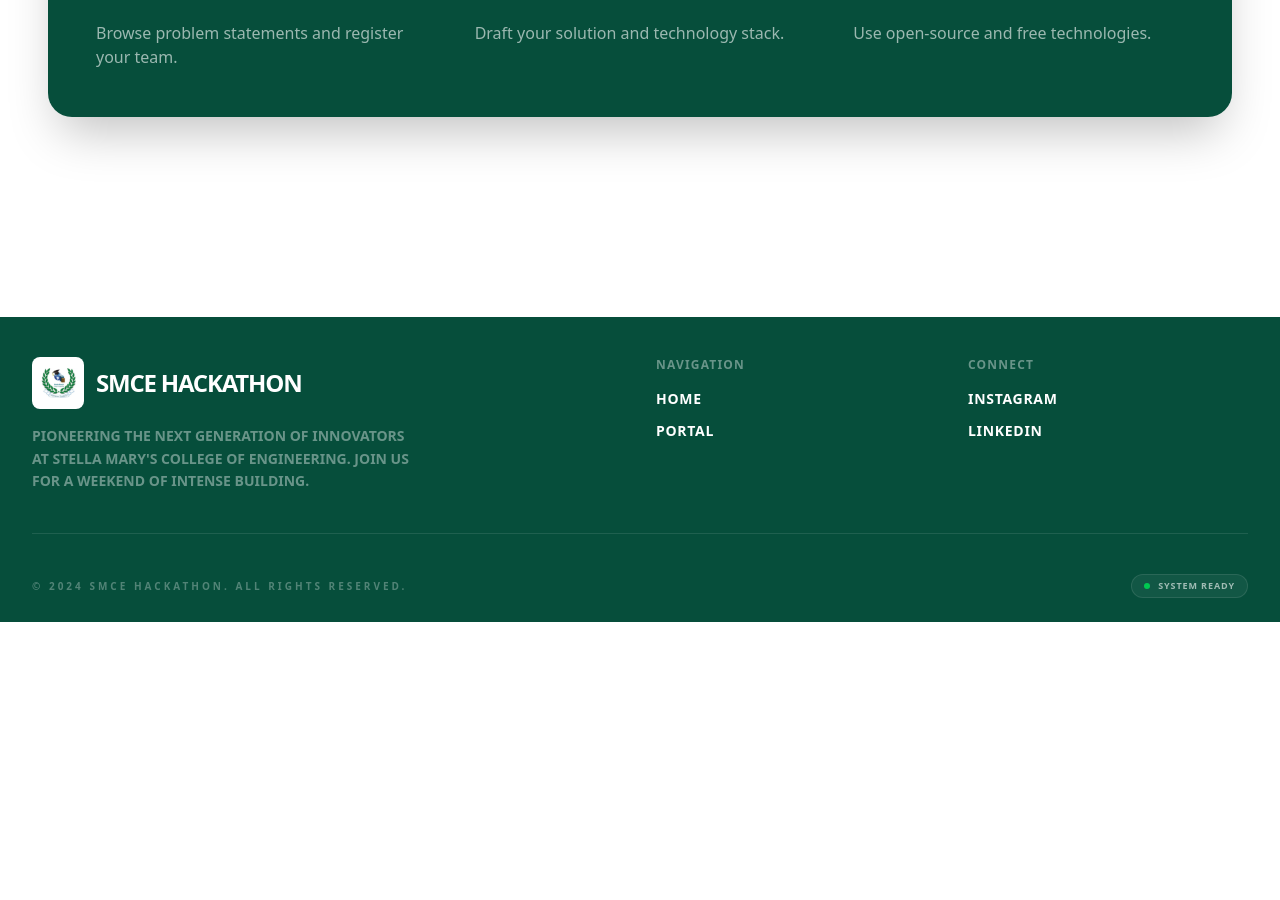
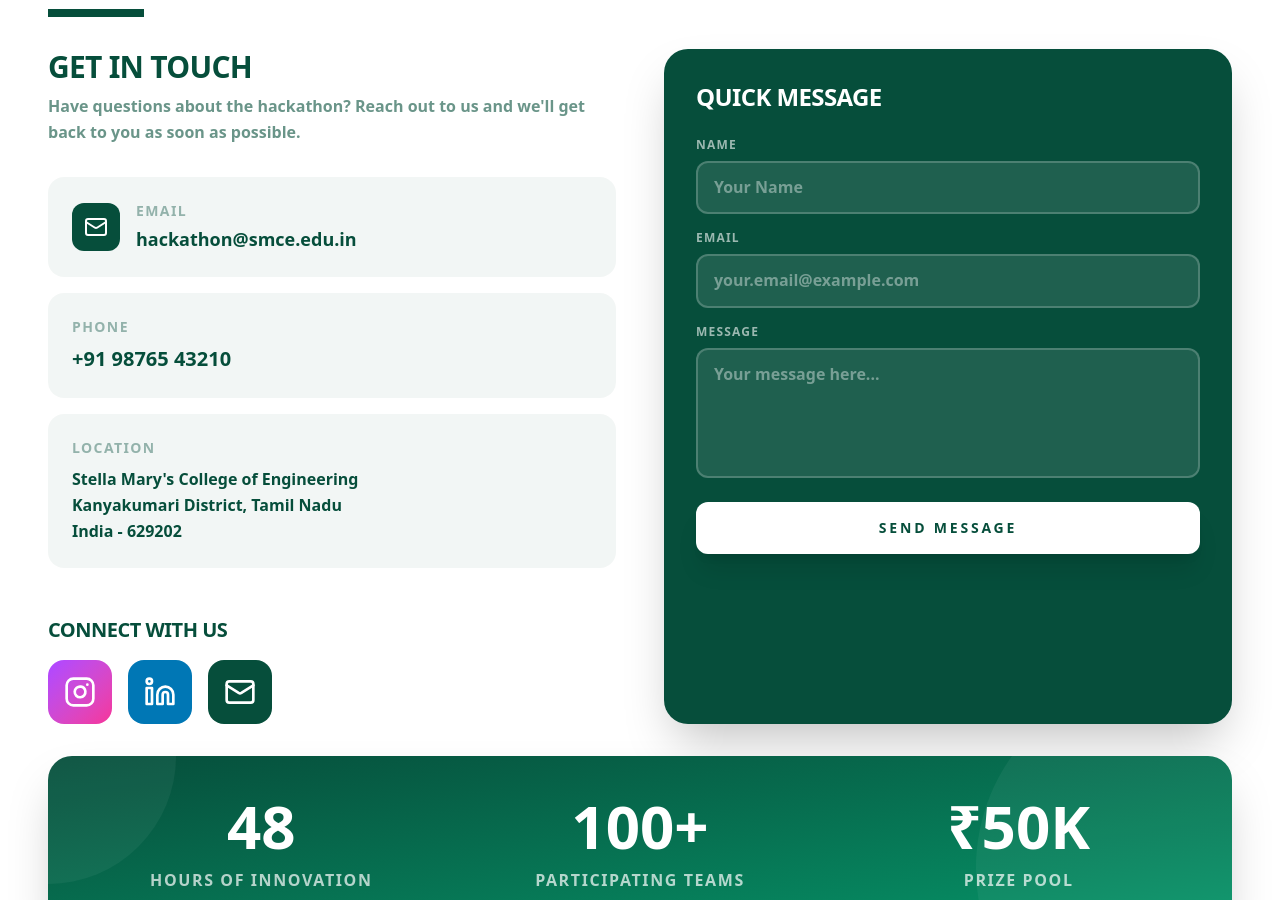
Before and after one commit to geonithin/inter-hack, a React (Vite) app: page / in a window 1280 px wide. Shown: the part 1897-2797 px from the top of the page. Before the commit the page ends 2519 px from the top, so only its background shows below. Built offline with nearby package versions, Linux system fonts and the light colour scheme.

Commit message:
feat: Update Layout and Landing pages for improved responsiveness and add contact section

```diff
--- a/src/layouts/Layout.jsx
+++ b/src/layouts/Layout.jsx
@@ -82,15 +82,15 @@ export default function Layout() {
                 "bg-white text-oxford sticky top-0 z-50 transition-all duration-300",
                 isScrolled ? "shadow-lg backdrop-blur-xl bg-white/70" : "shadow-sm bg-white/90 backdrop-blur-sm"
             )}>
-                <div className="container-wide h-14 sm:h-20 flex items-center justify-between">
+                <div className="container-wide h-12 sm:h-16 flex items-center justify-between">
                     <div className="flex items-center">
-                        <div className="flex items-center space-x-2 sm:space-x-4 cursor-pointer group" onClick={() => navigate('/')}>
-                            <div className="p-1 sm:p-1.5 bg-white rounded-xl shadow-lg border-2 border-oxford flex items-center justify-center">
-                                <img src="/clg-logo.png" alt="Logo" className="w-8 h-8 sm:w-14 sm:h-14 object-contain" />
+                        <div className="flex items-center space-x-2 sm:space-x-3 cursor-pointer group" onClick={() => navigate('/')}>
+                            <div className="p-1 sm:p-1.5 bg-white rounded-lg shadow-lg border-2 border-oxford flex items-center justify-center">
+                                <img src="/clg-logo.png" alt="Logo" className="w-6 h-6 sm:w-10 sm:h-10 object-contain" />
                             </div>
                             <div className="space-y-0.5">
-                                <h1 className="text-base sm:text-3xl font-black tracking-tighter uppercase leading-none">SMCE HACKATHON</h1>
-                                <p className="text-[7px] sm:text-[10px] font-black uppercase opacity-40 tracking-[0.2em]">Stella Mary's College of Engineering</p>
+                                <h1 className="text-sm sm:text-xl font-black tracking-tighter uppercase leading-none">SMCE HACKATHON</h1>
+                                <p className="text-[6px] sm:text-[8px] font-black uppercase opacity-40 tracking-[0.2em]">Stella Mary's College of Engineering</p>
                             </div>
                         </div>
                     </div>
@@ -245,7 +245,7 @@ export default function Layout() {
             )}
             {/* Global Sub-Header Back Icon Bar */}
             {location.pathname !== '/' && (
-                <div className="container-wide pt-4 sm:pt-6 animate-in fade-in slide-in-from-left-4 duration-500">
+                <div className="container-wide pt-2 sm:pt-3 animate-in fade-in slide-in-from-left-4 duration-500">
                     <button
                         onClick={() => navigate('/')}
                         className="p-2 sm:p-3 bg-oxford/5 rounded-xl sm:rounded-2xl text-oxford/40 hover:text-oxford hover:bg-oxford/10 transition-all active:scale-90 group inline-flex items-center justify-center shadow-sm border border-oxford/5"
@@ -257,15 +257,15 @@ export default function Layout() {
             )}
 
             {/* Main Content with Responsive Spacer */}
-            <main className={cn("flex-1 container-wide py-8 sm:py-16 lg:py-20", isStrictAuthPage && "flex items-center justify-center")}>
+            <main className={cn("flex-1 container-wide py-4 sm:py-8", isStrictAuthPage && "flex items-center justify-center")}>
                 <Outlet />
             </main>
 
             {/* Footer - Hidden on Auth Pages to keep focus */}
             {!isStrictAuthPage && (
-                <footer className="bg-oxford text-white pt-10 pb-6 mt-10">
+                <footer className="bg-oxford text-white pt-6 pb-4 mt-6">
                     <div className="container-wide">
-                        <div className="grid grid-cols-1 md:grid-cols-4 gap-8 mb-10 pb-10 border-b border-white/10">
+                        <div className="grid grid-cols-1 md:grid-cols-4 gap-6 mb-6 pb-6 border-b border-white/10">
                             <div className="col-span-1 md:col-span-2 space-y-4">
                                 <div className="flex items-center space-x-3">
                                     <div className="p-1.5 bg-white rounded-lg">
--- a/src/pages/Landing.jsx
+++ b/src/pages/Landing.jsx
@@ -1,11 +1,12 @@
 import { useNavigate } from 'react-router-dom';
+import { Mail, Instagram, Linkedin } from 'lucide-react';
 
 export default function Landing() {
     const navigate = useNavigate();
 
     return (
-        <div className="flex flex-col items-center justify-center min-h-[50vh] sm:min-h-[60vh] text-center space-y-8 sm:space-y-10 lg:space-y-12 animate-in fade-in duration-700">
-            <div className="space-y-6 max-w-5xl">
+        <div className="flex flex-col items-center justify-center text-center space-y-6 sm:space-y-8 animate-in fade-in duration-700">
+            <div className="space-y-4 max-w-5xl">
                 <h1 className="text-responsive-h1 text-oxford tracking-tighter uppercase leading-[0.85] mb-4">
                     Stella Mary's <br />
                     <span className="text-oxford/10 font-black">College of Engineering</span>
@@ -31,7 +32,7 @@ export default function Landing() {
                 </button>
             </div>
 
-            <div className="pt-12 sm:pt-20 grid grid-cols-1 md:grid-cols-3 gap-6 sm:gap-8 w-full max-w-7xl px-4">
+            <div className="pt-8 sm:pt-12 grid grid-cols-1 md:grid-cols-3 gap-6 sm:gap-8 w-full max-w-7xl px-4">
                 {[
                     { title: "Select Problems", desc: "Choose from department-wise filterable problem statements with live locking logic." },
                     { title: "Submit Ideas", desc: "Professional platform to submit and track your team's innovative solutions." },
@@ -45,7 +46,7 @@ export default function Landing() {
             </div>
 
             {/* Rules Section */}
-            <section id="rules" className="pt-16 sm:pt-32 w-full max-w-7xl px-4 text-left space-y-8 sm:space-y-12">
+            <section id="rules" className="pt-8 sm:pt-16 w-full max-w-7xl px-4 text-left space-y-6 sm:space-y-8">
                 <div className="space-y-2 sm:space-y-4">
                     <h2 className="text-2xl lg:text-6xl font-black text-oxford uppercase tracking-tighter">Registration Rules</h2>
                     <div className="w-12 sm:w-24 h-1 sm:h-2 bg-oxford" />
@@ -75,7 +76,7 @@ export default function Landing() {
             </section>
 
             {/* Guidelines Section */}
-            <section id="guidelines" className="pt-16 sm:pt-32 pb-10 sm:pb-20 w-full max-w-7xl px-4 text-left space-y-8 sm:space-y-12">
+            <section id="guidelines" className="pt-8 sm:pt-16 pb-6 sm:pb-10 w-full max-w-7xl px-4 text-left space-y-6 sm:space-y-8">
                 <div className="space-y-2 sm:space-y-4">
                     <h2 className="text-2xl lg:text-6xl font-black text-oxford uppercase tracking-tighter text-right">Guidelines</h2>
                     <div className="w-12 sm:w-24 h-1 sm:h-2 bg-oxford ml-auto" />
@@ -101,6 +102,116 @@ export default function Landing() {
                     </div>
                 </div>
             </section>
+
+            {/* Contact Section */}
+            <section id="contact" className="pt-8 sm:pt-16 pb-8 sm:pb-12 w-full max-w-7xl px-4 text-left space-y-6 sm:space-y-8">
+                <div className="space-y-2 sm:space-y-4">
+                    <h2 className="text-2xl lg:text-6xl font-black text-oxford uppercase tracking-tighter">Contact Us</h2>
+                    <div className="w-12 sm:w-24 h-1 sm:h-2 bg-oxford" />
+                </div>
+                <div className="grid grid-cols-1 md:grid-cols-2 gap-8 sm:gap-12">
+                    <div className="space-y-6 sm:space-y-8">
+                        <div className="space-y-2">
+                            <h3 className="text-xl sm:text-3xl font-black text-oxford uppercase tracking-tight">Get in Touch</h3>
+                            <p className="text-sm sm:text-base text-oxford/60 font-bold leading-relaxed">
+                                Have questions about the hackathon? Reach out to us and we'll get back to you as soon as possible.
+                            </p>
+                        </div>
+                        <div className="space-y-4">
+                            <div className="p-4 sm:p-6 bg-oxford/5 rounded-xl sm:rounded-2xl flex items-center gap-4">
+                                <div className="p-3 bg-oxford rounded-xl">
+                                    <Mail className="w-5 h-5 sm:w-6 sm:h-6 text-white" />
+                                </div>
+                                <div>
+                                    <h4 className="text-xs sm:text-sm font-black uppercase tracking-widest mb-1 text-oxford/40">Email</h4>
+                                    <a href="mailto:hackathon@smce.edu.in" className="text-sm sm:text-lg font-black text-oxford hover:text-oxford-light transition-all">hackathon@smce.edu.in</a>
+                                </div>
+                            </div>
+                            <div className="p-4 sm:p-6 bg-oxford/5 rounded-xl sm:rounded-2xl">
+                                <h4 className="text-xs sm:text-sm font-black uppercase tracking-widest mb-2 text-oxford/40">Phone</h4>
+                                <a href="tel:+919876543210" className="text-base sm:text-xl font-black text-oxford hover:text-oxford-light transition-all">+91 98765 43210</a>
+                            </div>
+                            <div className="p-4 sm:p-6 bg-oxford/5 rounded-xl sm:rounded-2xl">
+                                <h4 className="text-xs sm:text-sm font-black uppercase tracking-widest mb-2 text-oxford/40">Location</h4>
+                                <p className="text-sm sm:text-base font-black text-oxford leading-relaxed">
+                                    Stella Mary's College of Engineering<br />
+                                    Kanyakumari District, Tamil Nadu<br />
+                                    India - 629202
+                                </p>
+                            </div>
+                        </div>
+
+                        {/* Social Media Links */}
+                        <div className="pt-4 space-y-4">
+                            <h4 className="text-lg sm:text-xl font-black text-oxford uppercase tracking-tight">Connect With Us</h4>
+                            <div className="flex items-center gap-4">
+                                <a
+                                    href="https://instagram.com/smce_hackathon"
+                                    target="_blank"
+                                    rel="noopener noreferrer"
+                                    className="p-4 bg-gradient-to-br from-purple-500 to-pink-500 rounded-2xl hover:shadow-2xl transition-all active:scale-95 group"
+                                >
+                                    <Instagram className="w-6 h-6 sm:w-8 sm:h-8 text-white group-hover:scale-110 transition-transform" />
+                                </a>
+                                <a
+                                    href="https://linkedin.com/company/smce-hackathon"
+                                    target="_blank"
+                                    rel="noopener noreferrer"
+                                    className="p-4 bg-[#0077B5] rounded-2xl hover:shadow-2xl transition-all active:scale-95 group"
+                                >
+                                    <Linkedin className="w-6 h-6 sm:w-8 sm:h-8 text-white group-hover:scale-110 transition-transform" />
+                                </a>
+                                <a
+                                    href="mailto:hackathon@smce.edu.in"
+                                    className="p-4 bg-oxford rounded-2xl hover:shadow-2xl transition-all active:scale-95 group"
+                                >
+                                    <Mail className="w-6 h-6 sm:w-8 sm:h-8 text-white group-hover:scale-110 transition-transform" />
+                                </a>
+                            </div>
+                        </div>
+                    </div>
+                    <div className="bg-oxford text-white p-6 sm:p-8 rounded-2xl sm:rounded-3xl shadow-2xl space-y-6">
+                        <h3 className="text-xl sm:text-2xl font-black uppercase tracking-tight">Quick Message</h3>
+                        <form className="space-y-4" onSubmit={(e) => { e.preventDefault(); alert('Thank you! We\'ll get back to you soon.'); }}>
+                            <div>
+                                <label className="block text-xs font-black uppercase tracking-widest mb-2 text-white/60">Name</label>
+                                <input type="text" required className="w-full px-4 py-3 rounded-xl bg-white/10 border-2 border-white/20 text-white placeholder:text-white/40 font-bold focus:border-white focus:outline-none transition-all" placeholder="Your Name" />
+                            </div>
+                            <div>
+                                <label className="block text-xs font-black uppercase tracking-widest mb-2 text-white/60">Email</label>
+                                <input type="email" required className="w-full px-4 py-3 rounded-xl bg-white/10 border-2 border-white/20 text-white placeholder:text-white/40 font-bold focus:border-white focus:outline-none transition-all" placeholder="your.email@example.com" />
+                            </div>
+                            <div>
+                                <label className="block text-xs font-black uppercase tracking-widest mb-2 text-white/60">Message</label>
+                                <textarea required rows="4" className="w-full px-4 py-3 rounded-xl bg-white/10 border-2 border-white/20 text-white placeholder:text-white/40 font-bold focus:border-white focus:outline-none transition-all resize-none" placeholder="Your message here..."></textarea>
+                            </div>
+                            <button type="submit" className="w-full bg-white text-oxford font-black py-4 px-6 rounded-xl hover:bg-gray-100 transition-all shadow-xl uppercase tracking-[0.2em] text-sm active:scale-95">
+                                Send Message
+                            </button>
+                        </form>
+                    </div>
+                </div>
+
+                {/* Additional Info Card to Fill Space */}
+                <div className="mt-6 bg-gradient-to-br from-oxford to-oxford-light text-white p-6 sm:p-10 rounded-3xl shadow-2xl relative overflow-hidden">
+                    <div className="absolute top-0 left-0 w-64 h-64 bg-white/5 rounded-full -translate-x-1/2 -translate-y-1/2" />
+                    <div className="absolute bottom-0 right-0 w-96 h-96 bg-white/5 rounded-full translate-x-1/3 translate-y-1/3" />
+                    <div className="relative z-10 grid grid-cols-1 md:grid-cols-3 gap-8 text-center">
+                        <div className="space-y-3">
+                            <div className="text-4xl sm:text-6xl font-black">48</div>
+                            <p className="text-sm sm:text-base font-bold uppercase tracking-widest text-white/70">Hours of Innovation</p>
+                        </div>
+                        <div className="space-y-3">
+                            <div className="text-4xl sm:text-6xl font-black">100+</div>
+                            <p className="text-sm sm:text-base font-bold uppercase tracking-widest text-white/70">Participating Teams</p>
+                        </div>
+                        <div className="space-y-3">
+                            <div className="text-4xl sm:text-6xl font-black">₹50K</div>
+                            <p className="text-sm sm:text-base font-bold uppercase tracking-widest text-white/70">Prize Pool</p>
+                        </div>
+                    </div>
+                </div>
+            </section>
         </div>
     );
 
```
